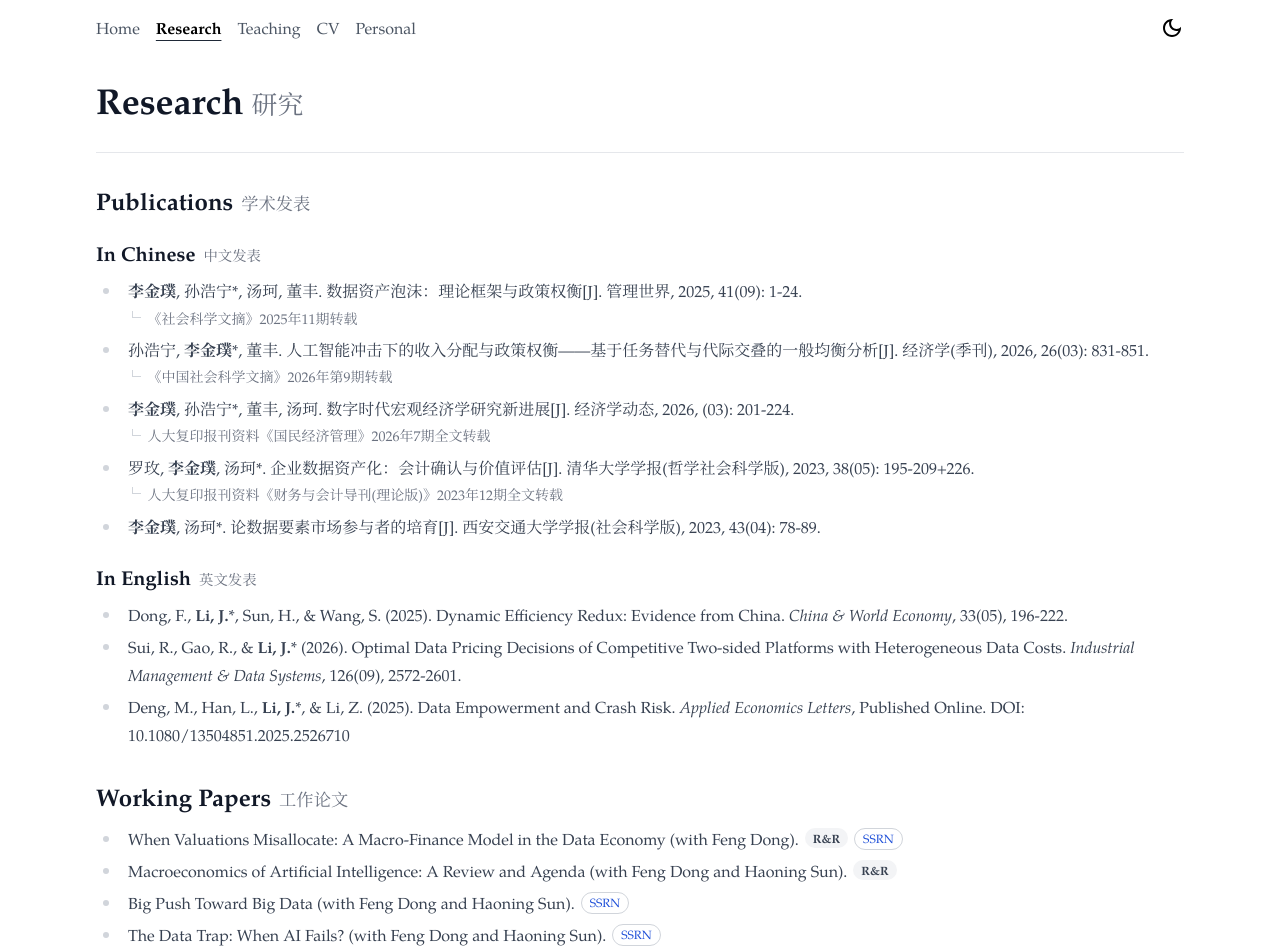
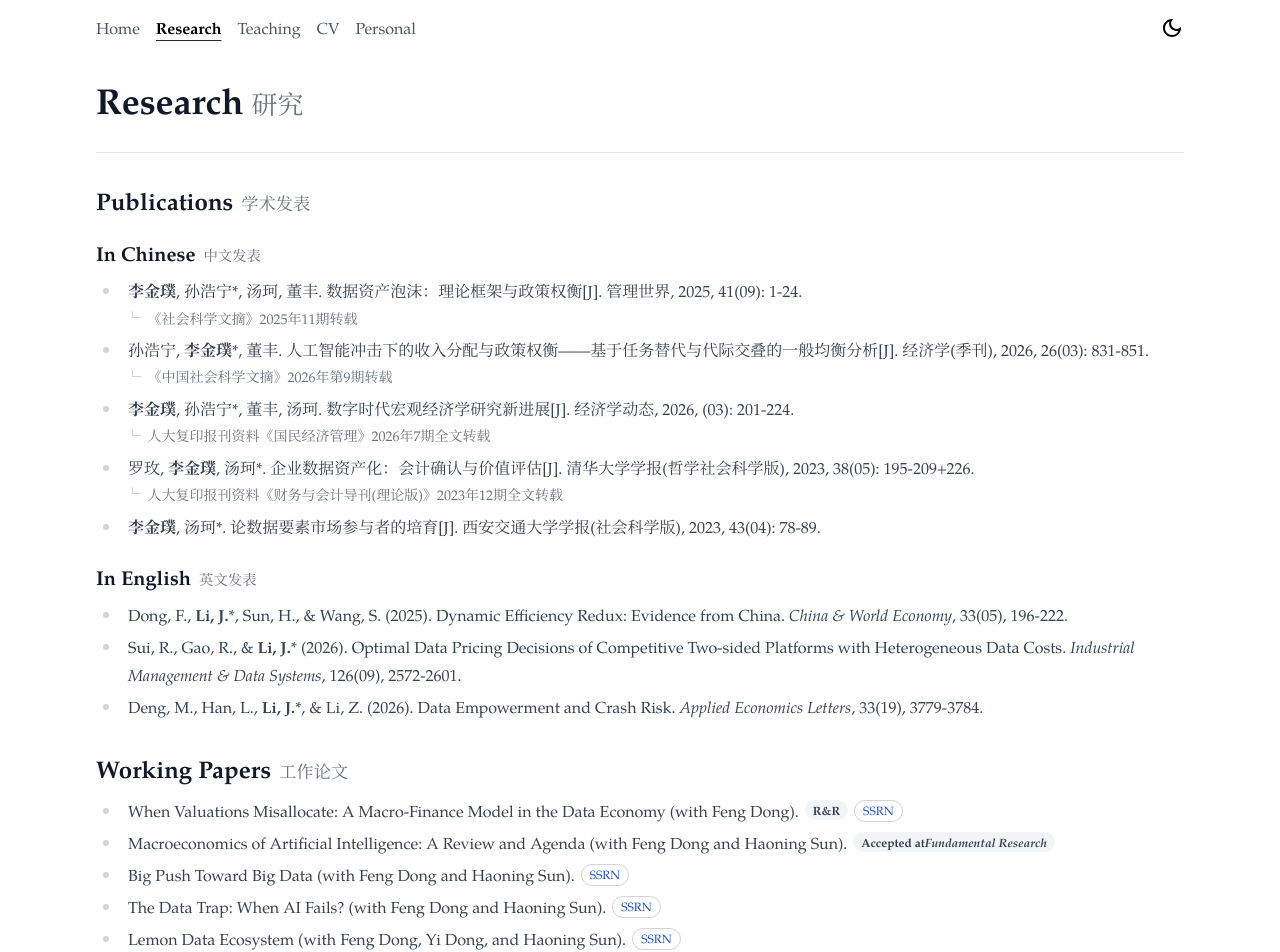
Before and after one commit to lijinpu/lijinpu.github.io, a Next.js app: page /research in a window 1280 px wide. Shown: the top 952 px of the page. Built offline with nearby package versions, Linux system fonts and the light colour scheme.

Commit message:
auto update

```diff
--- a/pages/cv.tsx
+++ b/pages/cv.tsx
@@ -80,7 +80,7 @@ export default function CV({ lastUpdateISO }: InferGetStaticPropsType<typeof get
           Sui, R., Gao, R., & <b>Li, J.</b>* (2026). Optimal Data Pricing Decisions of Competitive Two-sided Platforms with Heterogeneous Data Costs. <i>Industrial Management & Data Systems</i>, 126(09), 2572-2601.
         </li>
         <li>
-          Deng, M., Han, L., <b>Li, J.</b>*, & Li, Z. (2025). Data Empowerment and Crash Risk. <i>Applied Economics Letters</i>, Published Online. DOI: 10.1080/13504851.2025.2526710
+          Deng, M., Han, L., <b>Li, J.</b>*, & Li, Z. (2026). Data Empowerment and Crash Risk. <i>Applied Economics Letters</i>, 33(19), 3779-3784.
         </li>
       </ul>
 
@@ -93,7 +93,7 @@ export default function CV({ lastUpdateISO }: InferGetStaticPropsType<typeof get
         </li>
         <li>
           Macroeconomics of Artificial Intelligence: A Review and Agenda (with Feng Dong and Haoning Sun).
-          <Status>R&R</Status>
+          <Status>Accepted at <i>Fundamental Research</i></Status>
         </li>
         <li>
           Big Push Toward Big Data (with Feng Dong and Haoning Sun).
--- a/pages/research.tsx
+++ b/pages/research.tsx
@@ -51,7 +51,7 @@ export default function Research() {
           Sui, R., Gao, R., & <b>Li, J.</b>* (2026). Optimal Data Pricing Decisions of Competitive Two-sided Platforms with Heterogeneous Data Costs. <i>Industrial Management & Data Systems</i>, 126(09), 2572-2601.
         </li>
         <li>
-          Deng, M., Han, L., <b>Li, J.</b>*, & Li, Z. (2025). Data Empowerment and Crash Risk. <i>Applied Economics Letters</i>, Published Online. DOI: 10.1080/13504851.2025.2526710
+          Deng, M., Han, L., <b>Li, J.</b>*, & Li, Z. (2026). Data Empowerment and Crash Risk. <i>Applied Economics Letters</i>, 33(19), 3779-3784.
         </li>
       </ul>
 
@@ -64,7 +64,7 @@ export default function Research() {
         </li>
         <li>
           Macroeconomics of Artificial Intelligence: A Review and Agenda (with Feng Dong and Haoning Sun).
-          <Status>R&R</Status>
+          <Status>Accepted at <i>Fundamental Research</i></Status>
         </li>
         <li>
           Big Push Toward Big Data (with Feng Dong and Haoning Sun).
```
